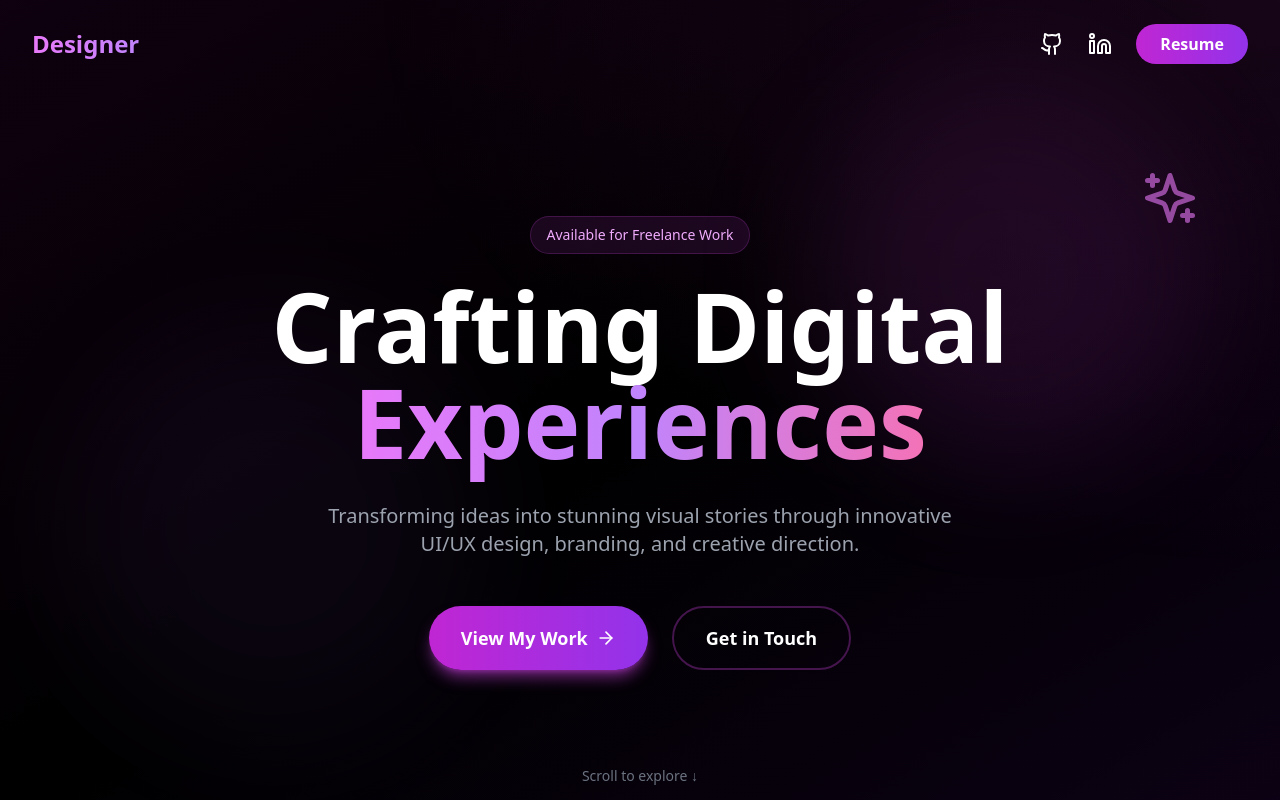
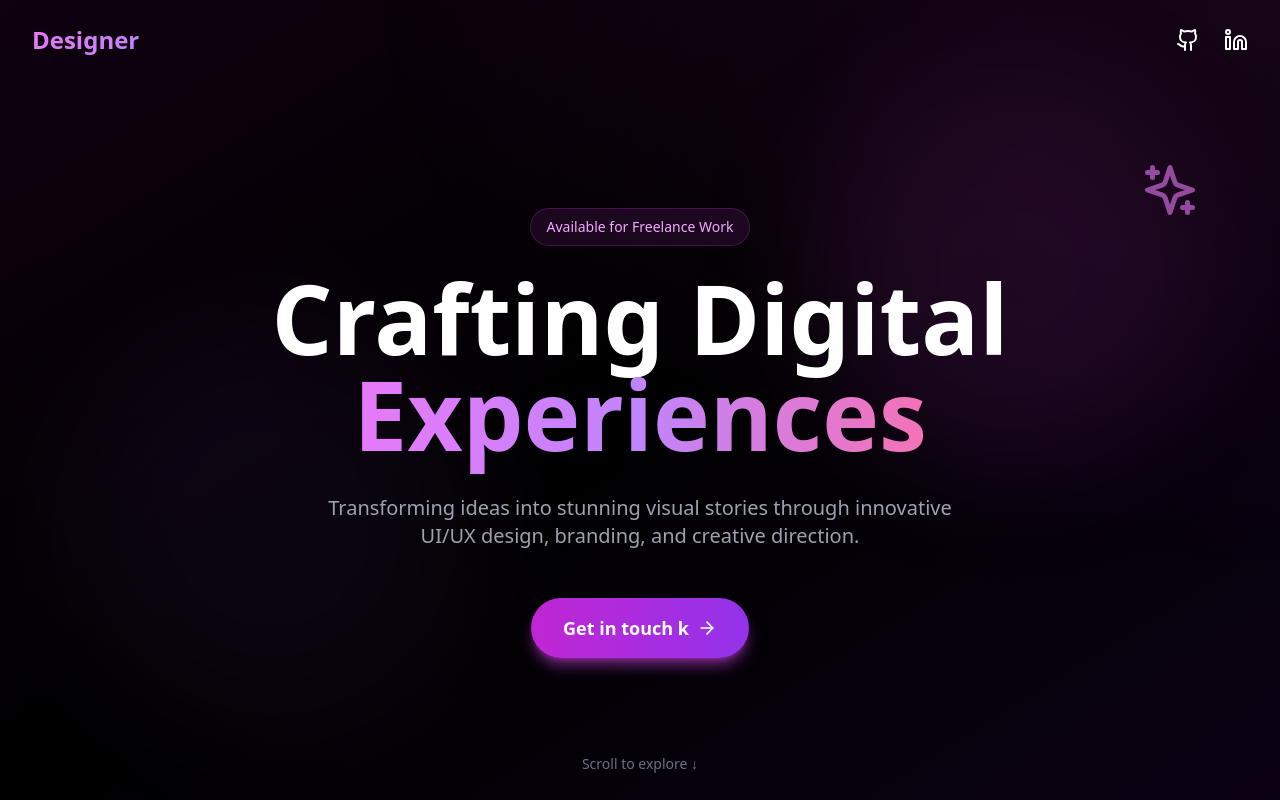
Before and after one commit to minahilanwar18-ops/portfolio, a Next.js app: page / in a window 1280 px wide. Shown: the top 800 px of the page. Built offline with nearby package versions, Linux system fonts and the light colour scheme.

Commit message:
Update page.jsx

```diff
--- a/app/page.jsx
+++ b/app/page.jsx
@@ -129,13 +129,6 @@ export default function Page() {
             >
               <Linkedin size={24} />
             </motion.a>
-            <motion.button
-              whileHover={{ scale: 1.05 }}
-              whileTap={{ scale: 0.95 }}
-              className="px-6 py-2 bg-gradient-to-r from-fuchsia-600 to-purple-600 rounded-full font-semibold"
-            >
-              Resume
-            </motion.button>
           </div>
         </motion.nav>
 
@@ -185,23 +178,15 @@ export default function Page() {
             initial={{ opacity: 0, y: 50 }}
             animate={{ opacity: 1, y: 0 }}
             transition={{ delay: 0.5 }}
-            className="mt-12 flex gap-6"
+            className="mt-12"
           >
             <motion.button
               whileHover={{ scale: 1.05, boxShadow: "0 0 30px rgba(232, 121, 249, 0.5)" }}
               whileTap={{ scale: 0.95 }}
               className="px-8 py-4 bg-gradient-to-r from-fuchsia-600 to-purple-600 rounded-full font-bold text-lg flex items-center gap-2 shadow-lg shadow-fuchsia-500/50"
             >
-              View My Work <ArrowRight size={20} />
+              Get in touch k <ArrowRight size={20} />
             </motion.button>
-            <motion.a
-              href="https://www.upwork.com/freelancers/~01a347bd1f4aee905a?viewMode=1"
-              whileHover={{ scale: 1.05 }}
-              whileTap={{ scale: 0.95 }}
-              className="px-8 py-4 border-2 border-fuchsia-500/30 rounded-full font-bold text-lg hover:bg-fuchsia-500/10 transition-colors inline-flex items-center"
-            >
-              Get in Touch
-            </motion.a>
           </motion.div>
 
           <motion.div
```
